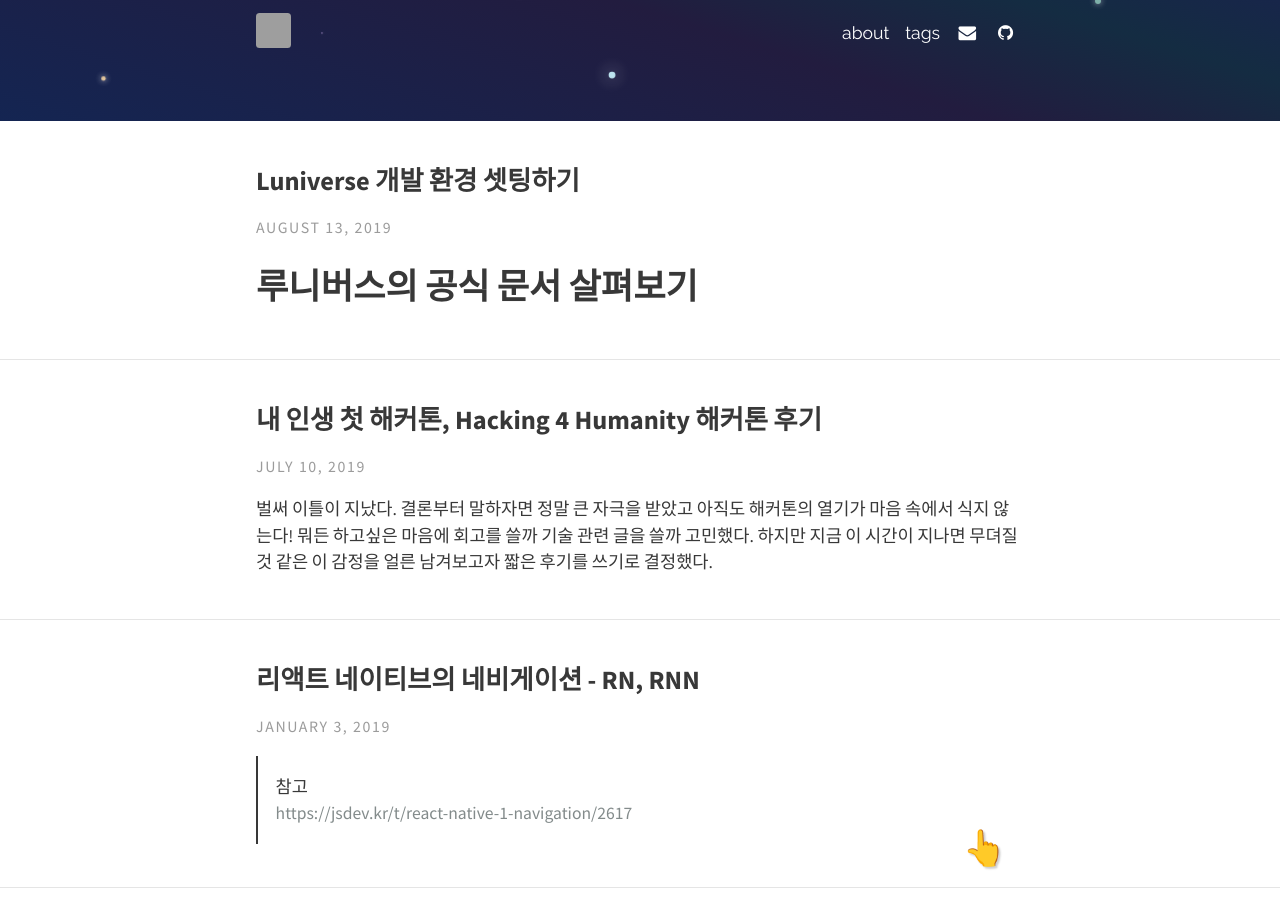
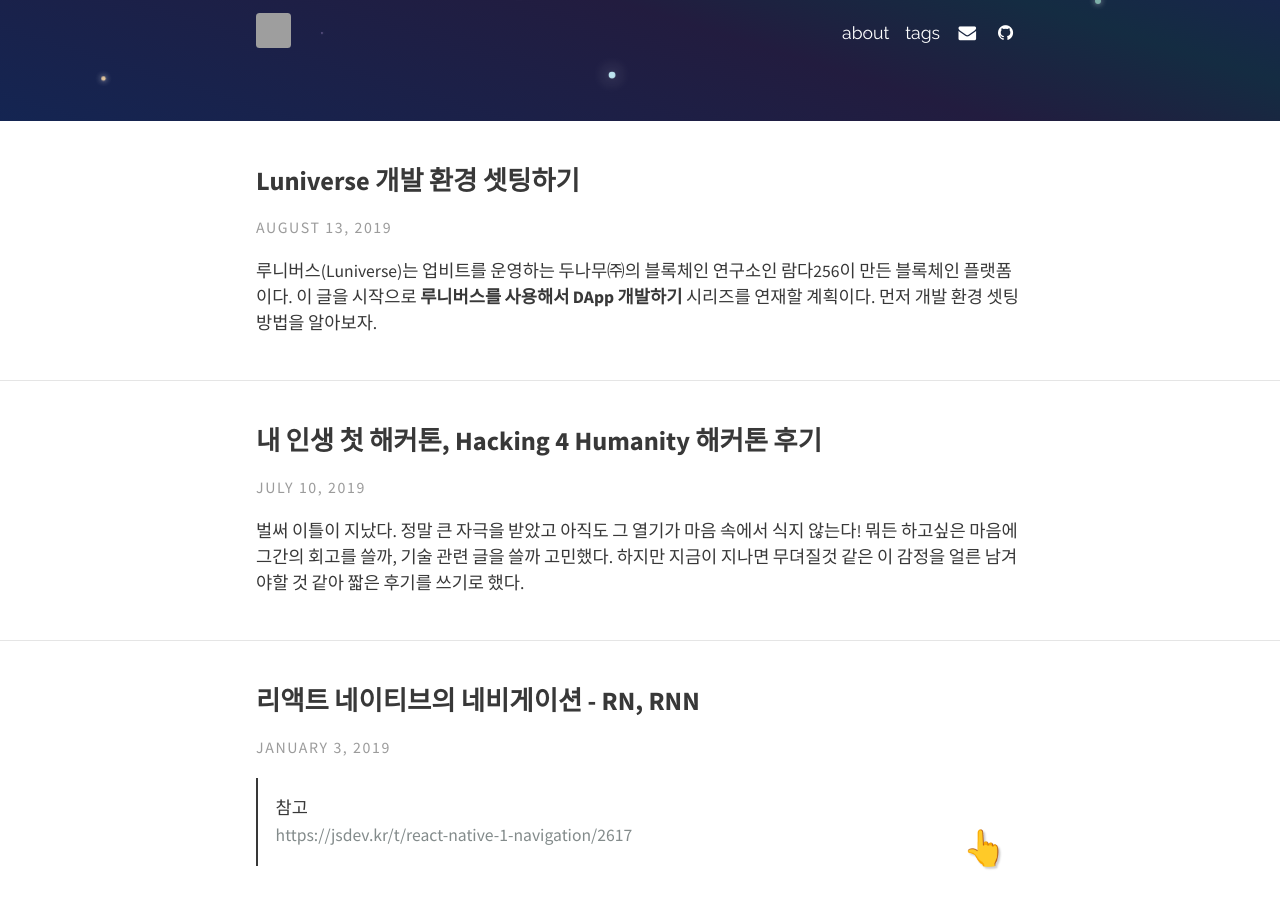
Before and after one commit to yunjeongloper/yunjeongloper.github.io, a Jekyll site: the page built from index.html, in a window 1280 px wide and 900 px high, scrolled down 279 px. Built offline with Jekyll 4.4.1, drawn with Linux system fonts in a browser that asks for light colours; nearby versions of some CDN libraries; the list of posts is cut into pages by our own code; grey boxes are pictures that could not be loaded.

Commit message:
Modify Luniverse post image path and others

```diff
--- a/_posts/2019-07-10-after-girlsintech-hackathon.md
+++ b/_posts/2019-07-10-after-girlsintech-hackathon.md
@@ -4,7 +4,7 @@
 tags: [후기, 해커톤]
 ---
 
-벌써 이틀이 지났다. 결론부터 말하자면 정말 큰 자극을 받았고 아직도 해커톤의 열기가 마음 속에서 식지 않는다! 뭐든 하고싶은 마음에 회고를 쓸까 기술 관련 글을 쓸까 고민했다. 하지만 지금 이 시간이 지나면 무뎌질것 같은 이 감정을 얼른 남겨보고자 짧은 후기를 쓰기로 결정했다.
+벌써 이틀이 지났다. 정말 큰 자극을 받았고 아직도 그 열기가 마음 속에서 식지 않는다! 뭐든 하고싶은 마음에 그간의 회고를 쓸까, 기술 관련 글을 쓸까 고민했다. 하지만 지금이 지나면 무뎌질것 같은 이 감정을 얼른 남겨야할 것 같아 짧은 후기를 쓰기로 했다.
 
 ![걸스인텍메인](/assets/img/H4H/main.png)
 
--- a/_posts/2019-08-13-luniverse-development-environment-setting.md
+++ b/_posts/2019-08-13-luniverse-development-environment-setting.md
@@ -3,6 +3,8 @@
 title: Luniverse 개발 환경 셋팅하기
 tags: [Luniverse, Blockchain]
 ---
+
+루니버스(Luniverse)는 업비트를 운영하는 두나무㈜의 블록체인 연구소인 람다256이 만든 블록체인 플랫폼이다. 이 글을 시작으로 **루니버스를 사용해서 DApp 개발하기** 시리즈를 연재할 계획이다. 먼저 개발 환경 셋팅 방법을 알아보자.
 
 ## 루니버스의 공식 문서 살펴보기
 
@@ -14,7 +16,7 @@
 
 개발 환경 구성은 아래와 같다. 각각에 대한 설명은 아래에서 이어진다.
 
-![env](../assets/img/1-39a8c9dd-4169-4f91-a57c-b31248f0a98a.png)
+![env](/assets/img/1-39a8c9dd-4169-4f91-a57c-b31248f0a98a.png)
 
 ## 스마트 컨트랙트 개발 환경 (루니버스와 연동까지)
 
@@ -43,9 +45,9 @@
 
 먼저 Atom IDE에 들어가서 루니버스 관련 package를 설치해주자. '**luniver-atom-plugin**'을 설치해주면 된다.
 
-![plugin](../assets/img/_2019-08-13__3-3ab80528-2a60-40e8-9878-07933caeca47.33.34.png)
+![plugin](/assets/img/2019-08-13__3-3ab80528-2a60-40e8-9878-07933caeca47.33.34.png)
 
-![plugin-settings](../assets/img/_2019-08-13__3-d6b7cbf1-eb8b-4467-b0e4-fd9bda5a16ea.35.49.png)
+![plugin-settings](/assets/img/2019-08-13__3-d6b7cbf1-eb8b-4467-b0e4-fd9bda5a16ea.35.49.png)
 
 플러그인을 사용하기 위해 Setting 메뉴에 있는 **Lunivers Access Token**을 입력해주어야 한다.
 
@@ -53,24 +55,24 @@
 
 [https://console.luniverse.io/auth/3rd-party/signin](https://console.luniverse.io/auth/3rd-party/signin)
 
-![accesskey-login](../assets/img/_2019-08-13__3-68dff79f-c16b-40b3-9605-5637b19d10df.39.46.png)
+![accesskey-login](/assets/img/2019-08-13__3-68dff79f-c16b-40b3-9605-5637b19d10df.39.46.png)
 
 발급받은 Access Token을 입력해주면 나면 Atom IDE에서 루니버스 연동 셋팅 끝!
 
 ### 이제 Atom에서 개발한 컨트랙트를 나의 루니버스 블록체인 네트워크 ContractList에 곧바로 올릴 수 있다! (최종 배포는 루니버스 콘솔에서 해야 함)
 
-![atom-solidity](../assets/img/_2019-08-13__3-c139e613-db2e-431d-aa3b-03db7c3e7bc5.55.49.png)
+![atom-solidity](/assets/img/2019-08-13__3-c139e613-db2e-431d-aa3b-03db7c3e7bc5.55.49.png)
 
 배포하고자 하는 solidity 파일에 가서 오른쪽 버튼을 클릭하면 Compile Contract Code 메뉴를 찾을 수 있다.
 
-![atom-menu](../assets/img/_2019-08-13__3-e9c5d07d-de32-48b8-8c9b-10e1bf466e02.56.24.png)
+![atom-menu](/assets/img/2019-08-13__3-e9c5d07d-de32-48b8-8c9b-10e1bf466e02.56.24.png)
 
 정보를 입력하고 Apply를 누르면 배포가 진행된다.
 
-![atom-inputs](../assets/img/_2019-08-13__3-d80f8ec3-c3d3-4616-ab32-eb0cbf259adc.57.13.png)
+![atom-inputs](/assets/img/2019-08-13__3-d80f8ec3-c3d3-4616-ab32-eb0cbf259adc.57.13.png)
 
 잠시 후에 루니버스 콘솔에서 위에서 선택한 체인의 ContractList를 들어가면 아래처럼 컨트랙트가 추가된 것을 볼 수 있다. 아래 컨트랙트는 아직 배포가 준비된 상태이고, 직접 배포 버튼을 눌러야 네트워크에 배포가 완료된다.
 
-![console](../assets/img/_2019-08-13__3-5bff681f-50f4-413b-a653-11bf6393680a.59.08.png)
+![console](/assets/img/2019-08-13__3-5bff681f-50f4-413b-a653-11bf6393680a.59.08.png)
 
 > [루니버스 한국 사용자 그룹 wiki(Github 저장소)](https://github.com/luniversekr/wiki)에도 업로드 된 글입니다. 루니버스 한국 사용자 그룹 wiki에서는 이 외에도 각종 루니버스에 대한 정보를 아카이브하고 있습니다.
```
Also changed, not shown: assets/img/2019-08-07__2-68e34468-26ab-4cc0-ae0e-523c1810d04e.31.23.png (renamed from assets/img/_2019-08-07__2-68e34468-26ab-4cc0-ae0e-523c1810d04e.31.23.png), assets/img/2019-08-13__3-3ab80528-2a60-40e8-9878-07933caeca47.33.34.png (renamed from assets/img/_2019-08-13__3-3ab80528-2a60-40e8-9878-07933caeca47.33.34.png), assets/img/2019-08-13__3-5bff681f-50f4-413b-a653-11bf6393680a.59.08.png (renamed from assets/img/_2019-08-13__3-5bff681f-50f4-413b-a653-11bf6393680a.59.08.png), assets/img/2019-08-13__3-68dff79f-c16b-40b3-9605-5637b19d10df.39.46.png (renamed from assets/img/_2019-08-13__3-68dff79f-c16b-40b3-9605-5637b19d10df.39.46.png), assets/img/2019-08-13__3-c139e613-db2e-431d-aa3b-03db7c3e7bc5.55.49.png (renamed from assets/img/_2019-08-13__3-c139e613-db2e-431d-aa3b-03db7c3e7bc5.55.49.png), assets/img/2019-08-13__3-d6b7cbf1-eb8b-4467-b0e4-fd9bda5a16ea.35.49.png (added), assets/img/2019-08-13__3-d80f8ec3-c3d3-4616-ab32-eb0cbf259adc.57.13.png (added), assets/img/2019-08-13__3-e9c5d07d-de32-48b8-8c9b-10e1bf466e02.56.24.png (added), 3 other files.
